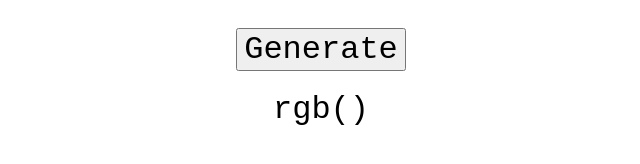
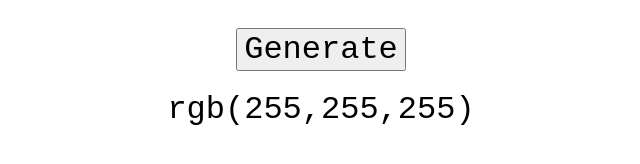
Before and after one commit to robertchrobak/Colors, a plain HTML site: page index.html in a window 1280 px wide. Shown: the whole page, without its empty margins (319-959 px from the left). Drawn offline with Linux system fonts and the light colour scheme.

Commit message:
Added default rgb values on initial page load

```diff
--- a/index.html
+++ b/index.html
@@ -13,7 +13,7 @@
 
     <button onclick="changeColor()">Generate</button>
     <div id="randomColorOutput">
-      rgb(<span id="redValue"></span><span id="greenValue"></span><span id="blueValue"></span>)
+      rgb(<span id="redValue">255,</span><span id="greenValue">255,</span><span id="blueValue">255</span>)
     </div>
 
   </body>
```
